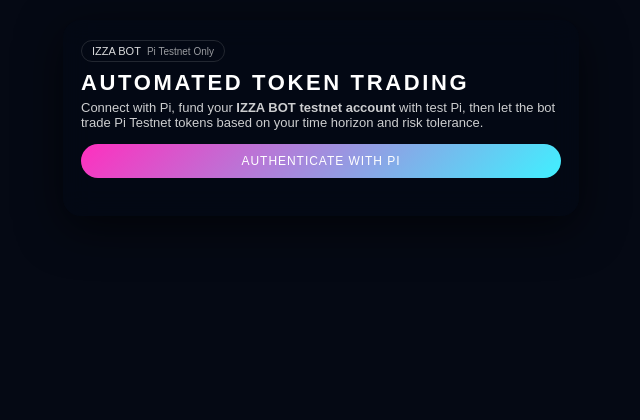
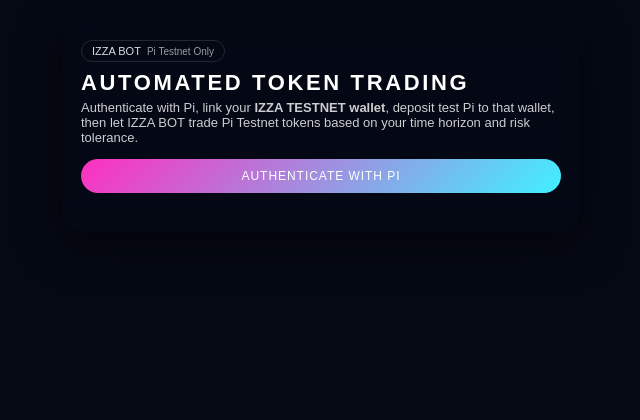
Before and after one commit to TheCaveMembership/izzapay, a Flask app: page /bot in a window 1280 px wide. Shown: the top 420 px of the page, without its empty margins (319-959 px from the left). Run offline with Flask 3, Linux system fonts and the light colour scheme; parts of the project's set-up code (start-up, migrations or seed data) failed here and were passed over; some libraries are stand-ins or nearby versions.

Commit message:
Update bot.html

```diff
--- a/templates/bot.html
+++ b/templates/bot.html
@@ -152,8 +152,9 @@
 
     <h1>Automated Token Trading</h1>
     <p class="sub">
-      Connect with Pi, fund your <strong>IZZA BOT testnet account</strong> with test Pi,
-      then let the bot trade Pi Testnet tokens based on your time horizon and risk tolerance.
+      Authenticate with Pi, link your <strong>IZZA TESTNET wallet</strong>, deposit test Pi
+      to that wallet, then let IZZA BOT trade Pi Testnet tokens based on your time horizon
+      and risk tolerance.
     </p>
 
     <!-- Pi auth -->
@@ -162,36 +163,31 @@
     </button>
     <p id="userLabel" class="status-text"></p>
 
-    <!-- Deposit via Pi payments -->
+    <!-- IZZA wallet link / info -->
     <div id="depositBox" class="box" style="display:none;">
-      <h3>1. Deposit test Pi for trading</h3>
+      <h3>1. Create or link your IZZA wallet</h3>
       <p>
-        When you deposit, a <strong>Pi payment</strong> is created from your Pi Testnet wallet
-        directly to the shared IZZA BOT trading account. We read the payment details from Pi
-        (PaymentDTO) to credit your IZZA BOT balance and link your wallet.
+        IZZA BOT uses the <strong>Pi Testnet (native) balance</strong> in your
+        <strong>IZZA wallet</strong> as trading capital.
+        Create your IZZA wallet, then send TEST PI to it from your Pi Testnet wallet.
       </p>
 
-      <label for="depositAmountInput">Amount of test Pi to deposit</label>
-      <input id="depositAmountInput"
-             type="number"
-             min="0.01"
-             step="0.01"
-             placeholder="10.0">
+      <p class="muted">
+        Your linked IZZA TESTNET wallet:
+      </p>
+      <div class="addr-row" id="walletInfoRow" style="display:none;">
+        <code id="walletPubCode"></code>
+      </div>
+      <p id="walletStatus" class="status-text"></p>
 
-      <button id="startDepositBtn" class="btn btn-ombre" style="width:100%;margin-top:4px;">
-        Deposit with Pi
+      <button id="openWalletBtn" class="btn btn-ombre" style="width:100%;margin-top:4px;">
+        Open IZZA Wallet Page
       </button>
 
       <p class="muted" style="margin-top:6px;">
-        Funds are sent to the shared testnet bot wallet:
+        On the IZZA wallet page you can create / view your IZZA TESTNET wallet and deposit TEST PI.
+        IZZA BOT automatically reads that balance and shows it on your BOT profile.
       </p>
-      <div class="addr-row">
-        <code id="botDepositAddr">
-          {{ TRADER_DEPOSIT_PUB or 'GAIXMJ22FKXXGDPQMZWR3GL24PM5UEPUCFNK4FSMJOZ3HTGPXSEQZ5AF' }}
-        </code>
-      </div>
-
-      <p id="depositStatus" class="status-text"></p>
     </div>
 
     <!-- Bot config -->
@@ -240,27 +236,27 @@
 
 <script>
 (function(){
-  // FORCE sandbox true on this page: bot deposits are always test Pi
+  // FORCE sandbox true on this page: we are only using Pi for auth here
   const PI_SANDBOX = true;
-  const BOT_DEPOSIT_ADDR = document.getElementById("botDepositAddr").textContent.trim();
 
   let currentUser = null;
 
-  const piLoginBtn        = document.getElementById("piLoginBtn");
-  const userLabel         = document.getElementById("userLabel");
+  const piLoginBtn   = document.getElementById("piLoginBtn");
+  const userLabel    = document.getElementById("userLabel");
 
-  const depositBox        = document.getElementById("depositBox");
-  const depositAmountInput= document.getElementById("depositAmountInput");
-  const startDepositBtn   = document.getElementById("startDepositBtn");
-  const depositStatus     = document.getElementById("depositStatus");
+  const depositBox   = document.getElementById("depositBox");
+  const walletInfoRow= document.getElementById("walletInfoRow");
+  const walletPubCode= document.getElementById("walletPubCode");
+  const walletStatus = document.getElementById("walletStatus");
+  const openWalletBtn= document.getElementById("openWalletBtn");
 
-  const configBox         = document.getElementById("configBox");
-  const horizonSelect     = document.getElementById("horizonSelect");
-  const riskSelect        = document.getElementById("riskSelect");
-  const saveConfigBtn     = document.getElementById("saveConfigBtn");
-  const configStatus      = document.getElementById("configStatus");
+  const configBox    = document.getElementById("configBox");
+  const horizonSelect= document.getElementById("horizonSelect");
+  const riskSelect   = document.getElementById("riskSelect");
+  const saveConfigBtn= document.getElementById("saveConfigBtn");
+  const configStatus = document.getElementById("configStatus");
 
-  const globalStatus      = document.getElementById("globalStatus");
+  const globalStatus = document.getElementById("globalStatus");
 
   function initPi(){
     if(!window.Pi) return;
@@ -288,6 +284,31 @@
     return r.json();
   }
 
+  async function loadWalletInfo(){
+    if (!currentUser || !currentUser.username) return;
+    try {
+      walletStatus.textContent = "Checking your IZZA wallet…";
+
+      const u = encodeURIComponent(currentUser.username);
+      const r = await fetch("/api/wallet/active?u=" + u);
+      const data = await r.json();
+
+      if (data && data.pub) {
+        walletInfoRow.style.display = "flex";
+        walletPubCode.textContent = data.pub;
+        walletStatus.textContent =
+          "IZZA wallet linked. Deposit TEST PI to this wallet from your Pi testnet wallet.";
+      } else {
+        walletInfoRow.style.display = "none";
+        walletStatus.textContent =
+          "No IZZA wallet linked yet. Use the button below to open the IZZA wallet page and create one.";
+      }
+    } catch(e) {
+      console.error(e);
+      walletStatus.textContent = "Could not load IZZA wallet info yet.";
+    }
+  }
+
   // --- Pi auth ---------------------------------------------------------
   piLoginBtn.onclick = async function(){
     if(!window.Pi) {
@@ -296,7 +317,8 @@
     }
 
     try {
-      const scopes = ["username", "payments"];
+      // We only need username here
+      const scopes = ["username"];
       const onIncomplete = payment => { console.log("incomplete payment", payment); };
 
       const { user, accessToken } = await Pi.authenticate(scopes, onIncomplete);
@@ -304,9 +326,12 @@
       updateUserLabel();
       globalStatus.textContent = "";
 
-      // Once authenticated, allow deposits and config
+      // Once authenticated, show wallet + config boxes
       depositBox.style.display = "block";
       configBox.style.display  = "block";
+
+      // Load IZZA wallet info for this user
+      await loadWalletInfo();
     } catch(err){
       console.error(err);
       alert("Pi auth failed.");
@@ -314,68 +339,12 @@
     }
   };
 
-  // --- Deposit flow via Pi payments -----------------------------------
-  if (startDepositBtn) {
-    startDepositBtn.addEventListener("click", async function(){
-      if(!currentUser || !currentUser.username){
-        depositStatus.textContent = "Authenticate with Pi first.";
-        return;
-      }
-      if(!window.Pi){
-        depositStatus.textContent = "Pi SDK not available. Open in Pi Browser.";
-        return;
-      }
-
-      const amt = parseFloat(depositAmountInput.value || "0");
-      if (!amt || amt <= 0) {
-        depositStatus.textContent = "Enter a positive amount of test Pi to deposit.";
-        return;
-      }
-
-      depositStatus.textContent = "Opening Pi payment…";
-
-      try {
-        await Pi.createPayment(
-          {
-            amount: amt,
-            memo: "IZZA BOT testnet deposit",
-            metadata: { kind: "bot_deposit" },
-            to: BOT_DEPOSIT_ADDR
-          },
-          {
-            onReadyForServerApproval: async function(paymentId){
-              const res = await postJSON("/api/trading/deposit/approve", { paymentId });
-              if (!res.ok) {
-                throw new Error(res.error || "Server approval failed.");
-              }
-              depositStatus.textContent = "Waiting for Pi wallet confirmation…";
-            },
-            onReadyForServerCompletion: async function(paymentId, txid){
-              const res = await postJSON("/api/trading/deposit/complete", {
-                paymentId: paymentId,
-                txid: txid
-              });
-              if (!res.ok) {
-                throw new Error(res.error || "Server completion failed.");
-              }
-              depositStatus.textContent =
-                "Deposit confirmed. Credited " + res.amount + " test Pi to your IZZA BOT account.";
-            },
-            onCancel: function(){
-              depositStatus.textContent = "Deposit cancelled in Pi wallet.";
-            },
-            onError: function(error){
-              console.error(error);
-              depositStatus.textContent =
-                "Payment error: " + (error && error.message ? error.message : "unknown");
-            }
-          }
-        );
-      } catch(e){
-        console.error(e);
-        globalStatus.textContent =
-          "Deposit failed: " + (e && e.message ? e.message : String(e));
-      }
+  // --- Open IZZA wallet page -------------------------------------------
+  if (openWalletBtn) {
+    openWalletBtn.addEventListener("click", function(){
+      // Entry point to your IZZA token / wallet flow
+      // Adjust this path if your route is different.
+      window.location.href = "/token-auth";
     });
   }
 
```
